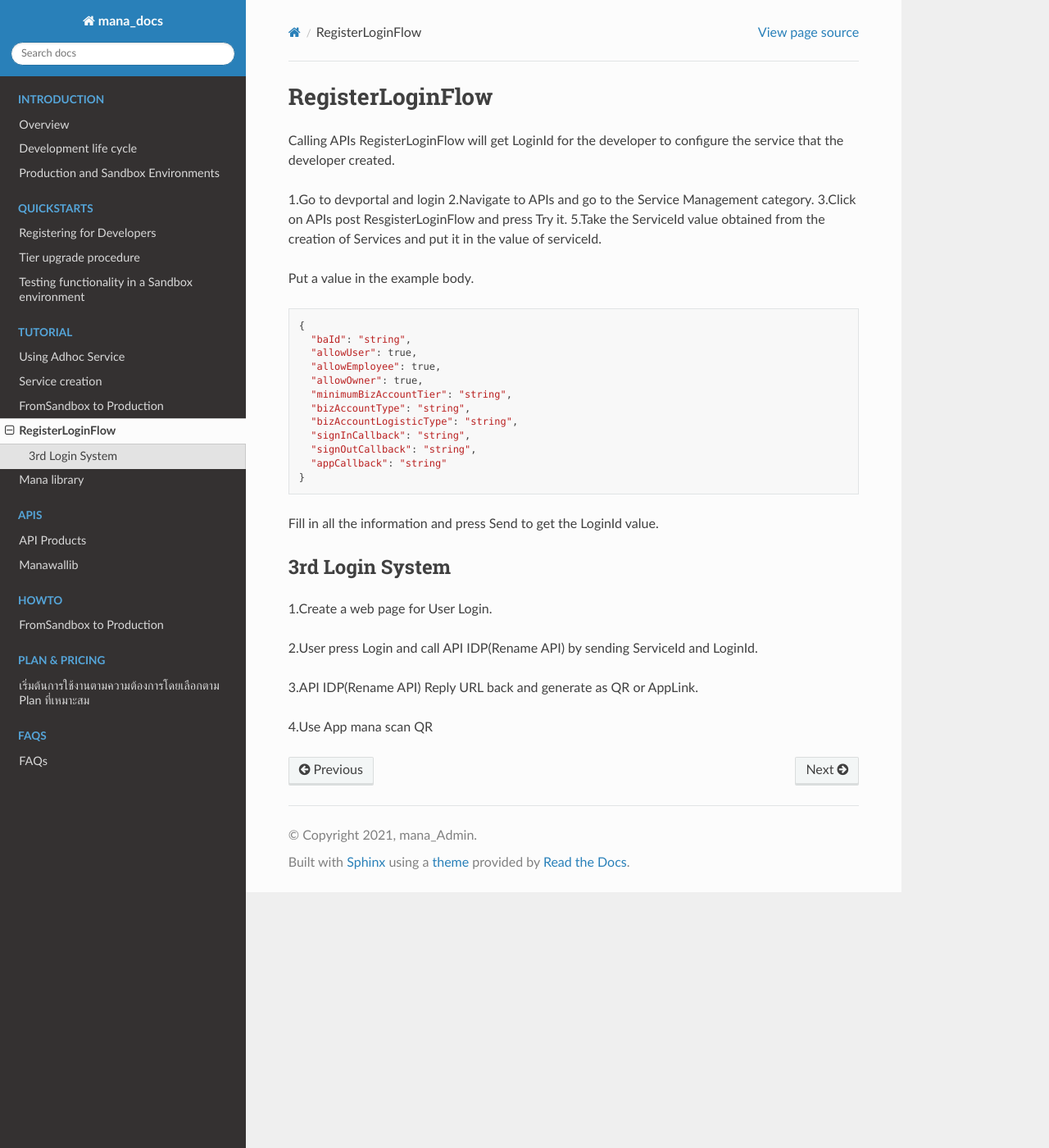
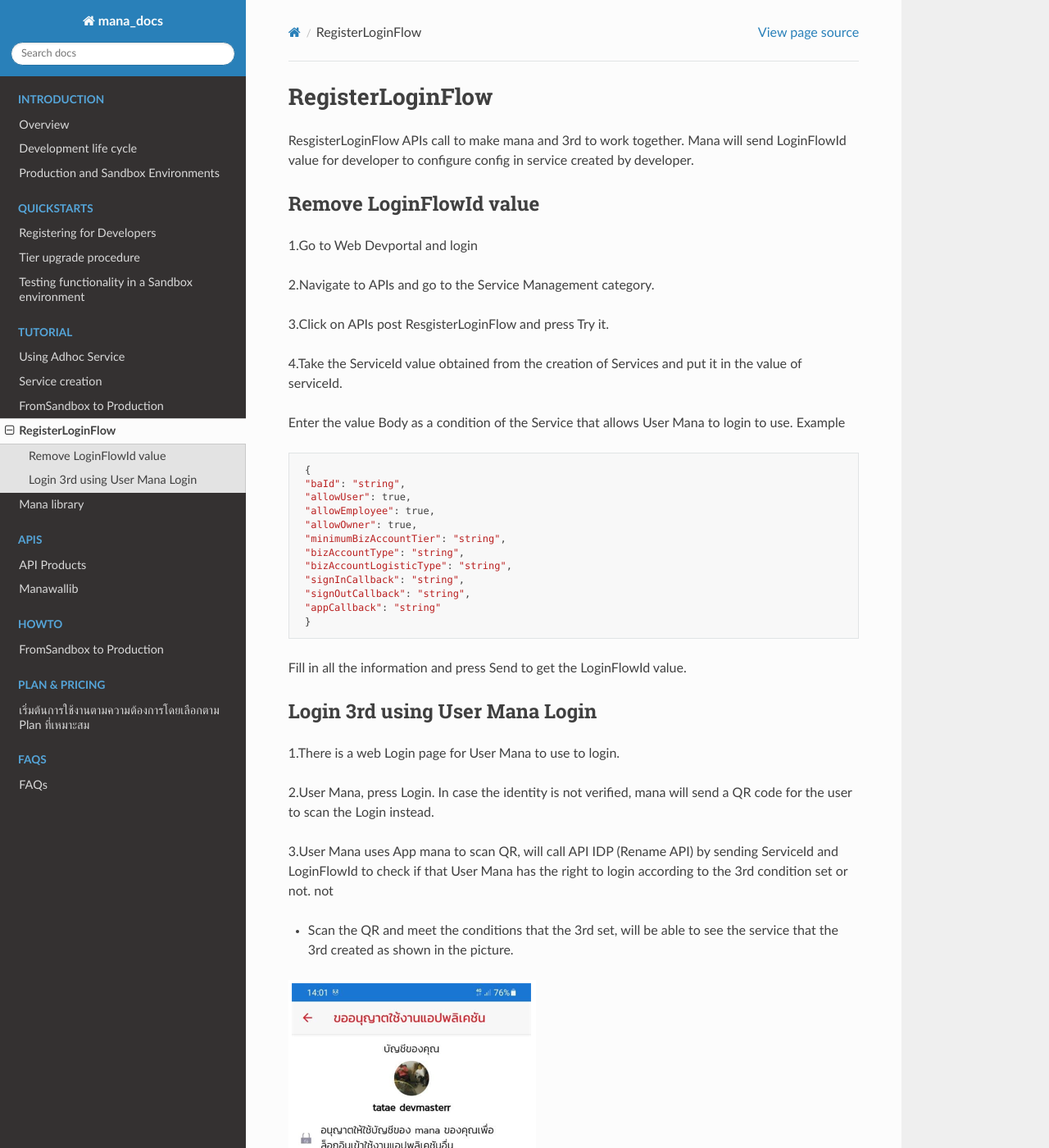
Before and after one commit to group-thes/doc-mana-dev, a Sphinx documentation site: the page built from source/Tutorial/RegisterLoginFlow.md, in a window 1280 px wide and 1400 px high. Shown: the whole window at 82% size. Built offline with Sphinx 7.4.7 and the Read the Docs theme 2.0.0, drawn with Linux system fonts in a browser that asks for light colours; some of the changed text lies outside the part shown.

Commit message:
en doc registerloginflow

````diff
--- a/source/Tutorial/RegisterLoginFlow.md
+++ b/source/Tutorial/RegisterLoginFlow.md
@@ -1,37 +1,48 @@
 # RegisterLoginFlow
 
-Calling APIs RegisterLoginFlow will get LoginId for the developer to configure the service that the developer created.
+ ResgisterLoginFlow APIs call to make mana and 3rd to work together. Mana will send LoginFlowId value for developer to configure config in service created by developer.
+
+## Remove LoginFlowId value
+
+ 1.Go to Web Devportal and login
+
+ 2.Navigate to APIs and go to the Service Management category.
+
+ 3.Click on APIs post ResgisterLoginFlow and press Try it.
+
+ 4.Take the ServiceId value obtained from the creation of Services and put it in the value of serviceId.
+
+Enter the value Body as a condition of the Service that allows User Mana to login to use. Example
+```
+ {
+ "baId": "string",
+ "allowUser": true,
+ "allowEmployee": true,
+ "allowOwner": true,
+ "minimumBizAccountTier": "string",
+ "bizAccountType": "string",
+ "bizAccountLogisticType": "string",
+ "signInCallback": "string",
+ "signOutCallback": "string",
+ "appCallback": "string"
+ }
+ ```
+
+Fill in all the information and press Send to get the LoginFlowId value.
+
+ ## Login 3rd using User Mana Login
+
+ 1.There is a web Login page for User Mana to use to login.
+
+ 2.User Mana, press Login. In case the identity is not verified, mana will send a QR code for the user to scan the Login instead.
+
+ 3.User Mana uses App mana to scan QR, will call API IDP (Rename API) by sending ServiceId and LoginFlowId to check if that User Mana has the right to login according to the 3rd condition set or not. not
+
+ - Scan the QR and meet the conditions that the 3rd set, will be able to see the service that the 3rd created as shown in the picture.
+
+ ![a]( ../img/Tutorial/RegisterLoginFlow/shop.PNG )
+
+ - Scan QR and does not meet the conditions that the 3rd set, will not show the service created by the 3rd as shown in the picture.
 
 
-1.Go to devportal and login
-2.Navigate to APIs and go to the Service Management category.
-3.Click on APIs post ResgisterLoginFlow and press Try it.
-5.Take the ServiceId value obtained from the creation of Services and put it in the value of serviceId.
-
-Put a value in the example body.
-```
-{
-  "baId": "string",
-  "allowUser": true,
-  "allowEmployee": true,
-  "allowOwner": true,
-  "minimumBizAccountTier": "string",
-  "bizAccountType": "string",
-  "bizAccountLogisticType": "string",
-  "signInCallback": "string",
-  "signOutCallback": "string",
-  "appCallback": "string"
-}
-```
-
-Fill in all the information and press Send to get the LoginId value.
-
-## 3rd Login System
-
-1.Create a web page for User Login.
-
-2.User press Login and call API IDP(Rename API) by sending ServiceId and LoginId.
-
-3.API IDP(Rename API) Reply URL back and generate as QR or AppLink.
-
-4.Use App mana scan QR
+ ![a]( ../img/Tutorial/RegisterLoginFlow/noshop.PNG )
````
Also changed, not shown: source/img/Tutorial/RegisterLoginFlow/noshop.PNG (added), source/img/Tutorial/RegisterLoginFlow/shop.PNG (added).
